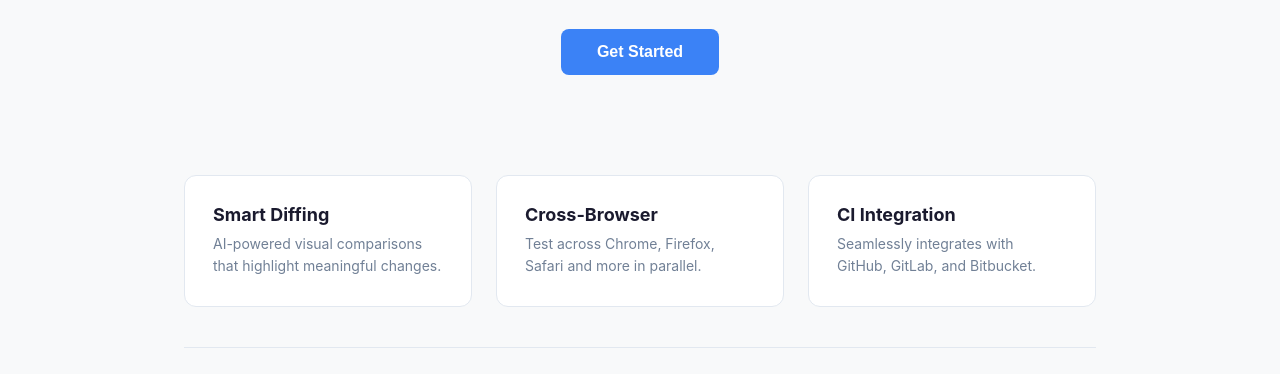
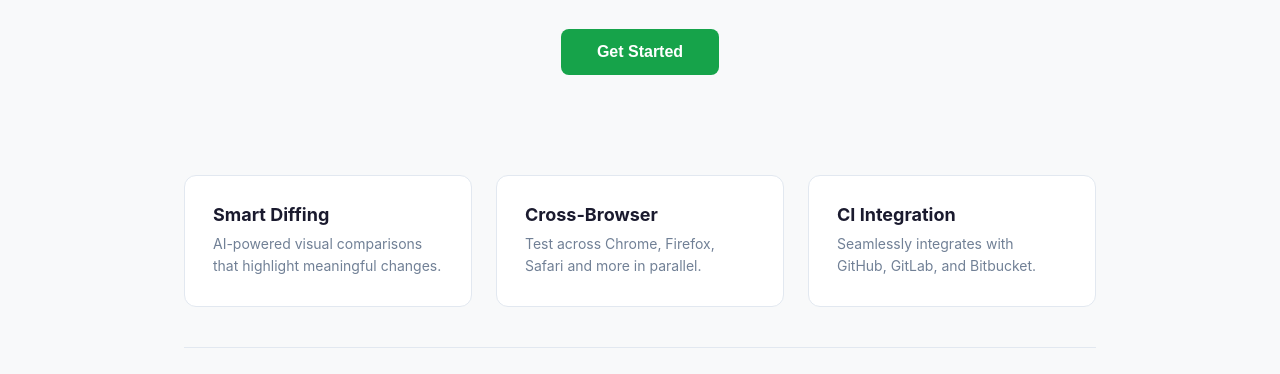
Before and after one commit to Hemanthh276/percy-test-hemanth, a website: page index.html in a window 1280 px wide. Shown: the part 261-635 px from the top of the page. Drawn offline with Linux system fonts and the light colour scheme.

Commit message:
Change CTA button color to green
Co-Authored-By: Claude Opus 4.8 <noreply@anthropic.com>

```diff
--- a/styles.css
+++ b/styles.css
@@ -62,7 +62,7 @@ body {
 }
 
 .cta-button {
-  background: #3b82f6;
+  background: #16a34a;
   color: white;
   border: none;
   padding: 14px 36px;
```
